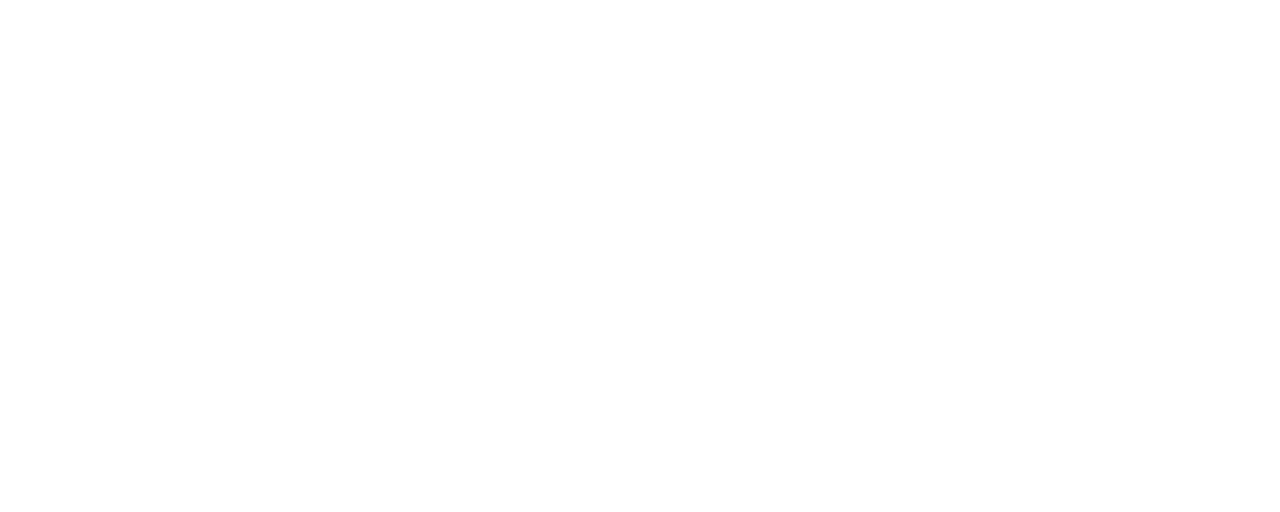
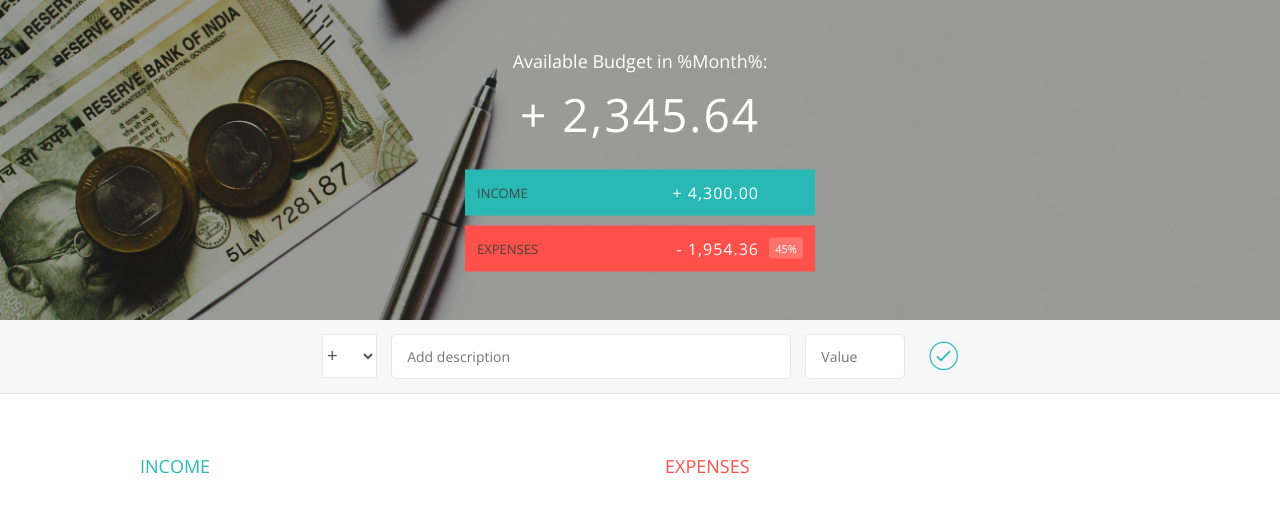
Before and after one commit to khalinguy/Budget-App, a plain HTML site: page index.html in a window 1280 px wide. Drawn offline with nearby package versions, Linux system fonts and the light colour scheme.

Commit message:
add html and style

```diff
--- a/index.html
+++ b/index.html
@@ -2,9 +2,129 @@
 <html lang="en">
 <head>
     <meta charset="UTF-8">
-    <title>Title</title>
+    <link href="https://fonts.googleapis.com/css?family=Open+Sans:100,300,400,600" rel="stylesheet" type="text/css">
+    <link href="http://code.ionicframework.com/ionicons/2.0.1/css/ionicons.min.css" rel="stylesheet" type="text/css">
+    <link type="text/css" rel="stylesheet" href="style.css">
+    <title>My Budget</title>
 </head>
 <body>
 
+<div class="top">
+    <div class="budget">
+        <div class="budget__title">
+            Available Budget in <span class="budget__title--month">%Month%</span>:
+        </div>
+
+        <div class="budget__value">+ 2,345.64</div>
+
+        <div class="budget__income clearfix">
+            <div class="budget__income--text">Income</div>
+            <div class="right">
+                <div class="budget__income--value">+ 4,300.00</div>
+                <div class="budget__income--percentage">&nbsp;</div>
+            </div>
+        </div>
+
+        <div class="budget__expenses clearfix">
+            <div class="budget__expenses--text">Expenses</div>
+            <div class="right clearfix">
+                <div class="budget__expenses--value">- 1,954.36</div>
+                <div class="budget__expenses--percentage">45%</div>
+            </div>
+        </div>
+    </div>
+</div>
+
+
+
+<div class="bottom">
+    <div class="add">
+        <div class="add__container">
+            <select class="add__type">
+                <option value="inc" selected>+</option>
+                <option value="exp">-</option>
+            </select>
+            <input type="text" class="add__description" placeholder="Add description">
+            <input type="number" class="add__value" placeholder="Value">
+            <button class="add__btn"><i class="ion-ios-checkmark-outline"></i></button>
+        </div>
+    </div>
+
+    <div class="container clearfix">
+        <div class="income">
+            <h2 class="icome__title">Income</h2>
+
+            <div class="income__list">
+
+                <!--
+                <div class="item clearfix" id="income-0">
+                    <div class="item__description" contenteditable="true">Salary</div>
+                    <div class="right clearfix">
+                        <div class="item__value" contenteditable="true">+ 2,100.00</div>
+                        <div class="item__delete">
+                            <button class="item__delete--btn">
+                                <i class="ion-android-close"></i>
+                            </button>
+                            <button class="item__edit--btn">
+                                <i class="ion-android-create"></i>
+                            </button>
+                        </div>
+                    </div>
+                </div>
+                -->
+                <!--
+                <div class="item clearfix" id="income-1">
+                    <div class="item__description">Sold car</div>
+                    <div class="right clearfix">
+                        <div class="item__value">+ 1,500.00</div>
+                        <div class="item__delete">
+                            <button class="item__delete--btn"><i class="ion-ios-close-outline"></i></button>
+                        </div>
+                    </div>
+                </div>
+                -->
+
+            </div>
+        </div>
+
+
+
+        <div class="expenses">
+            <h2 class="expenses__title">Expenses</h2>
+
+            <div class="expenses__list">
+
+                <!--
+                <div class="item clearfix" id="expense-0">
+                    <div class="item__description">Apartment rent</div>
+                    <div class="right clearfix">
+                        <div class="item__value">- 900.00</div>
+                        <div class="item__percentage">21%</div>
+                        <div class="item__delete">
+                            <button class="item__delete--btn"><i class="ion-ios-close-outline"></i></button>
+                        </div>
+                    </div>
+                </div>
+
+                <div class="item clearfix" id="expense-1">
+                    <div class="item__description">Grocery shopping</div>
+                    <div class="right clearfix">
+                        <div class="item__value">- 435.28</div>
+                        <div class="item__percentage">10%</div>
+                        <div class="item__delete">
+                            <button class="item__delete--btn"><i class="ion-ios-close-outline"></i></button>
+                        </div>
+                    </div>
+                </div>
+                -->
+
+            </div>
+        </div>
+    </div>
+
+
+</div>
+
+<script src="app.js"></script>
 </body>
 </html>
--- a/style.css
+++ b/style.css
@@ -0,0 +1,299 @@
+/**********************************************
+*** GENERAL
+**********************************************/
+
+* {
+    margin: 0;
+    padding: 0;
+    box-sizing: border-box;
+}
+
+.clearfix::after {
+    content: "";
+    display: table;
+    clear: both;
+}
+
+body {
+    color: #555;
+    font-family: Open Sans;
+    font-size: 16px;
+    position: relative;
+    height: 100vh;
+    font-weight: 400;
+}
+
+.right { float: right; }
+.red { color: #FF5049 !important; }
+.red-focus:focus { border: 1px solid #FF5049 !important; }
+
+/**********************************************
+*** TOP PART
+**********************************************/
+
+.top {
+    height: 40vh;
+    background-image: linear-gradient(rgba(0, 0, 0, 0.35), rgba(0, 0, 0, 0.35)), url(back.jpg);
+    background-size: cover;
+    background-position: center;
+    position: relative;
+}
+
+.budget {
+    position: absolute;
+    width: 350px;
+    top: 50%;
+    left: 50%;
+    transform: translate(-50%, -50%);
+    color: #fff;
+}
+
+.budget__title {
+    font-size: 18px;
+    text-align: center;
+    margin-bottom: 10px;
+    font-weight: 300;
+}
+
+.budget__value {
+    font-weight: 300;
+    font-size: 46px;
+    text-align: center;
+    margin-bottom: 25px;
+    letter-spacing: 2px;
+}
+
+.budget__income,
+.budget__expenses {
+    padding: 12px;
+    text-transform: uppercase;
+}
+
+.budget__income {
+    margin-bottom: 10px;
+    background-color: #28B9B5;
+}
+
+.budget__expenses {
+    background-color: #FF5049;
+}
+
+.budget__income--text,
+.budget__expenses--text {
+    float: left;
+    font-size: 13px;
+    color: #444;
+    margin-top: 2px;
+}
+
+.budget__income--value,
+.budget__expenses--value {
+    letter-spacing: 1px;
+    float: left;
+}
+
+.budget__income--percentage,
+.budget__expenses--percentage {
+    float: left;
+    width: 34px;
+    font-size: 11px;
+    padding: 3px 0;
+    margin-left: 10px;
+}
+
+.budget__expenses--percentage {
+    background-color: rgba(255, 255, 255, 0.2);
+    text-align: center;
+    border-radius: 3px;
+}
+
+
+/**********************************************
+*** BOTTOM PART
+**********************************************/
+
+/***** FORM *****/
+.add {
+    padding: 14px;
+    border-bottom: 1px solid #e7e7e7;
+    background-color: #f7f7f7;
+}
+
+.add__container {
+    margin: 0 auto;
+    text-align: center;
+}
+
+.add__type {
+    width: 55px;
+    border: 1px solid #e7e7e7;
+    height: 44px;
+    font-size: 18px;
+    color: inherit;
+    background-color: #fff;
+    margin-right: 10px;
+    font-weight: 300;
+    transition: border 0.3s;
+}
+
+.add__description,
+.add__value {
+    border: 1px solid #e7e7e7;
+    background-color: #fff;
+    color: inherit;
+    font-family: inherit;
+    font-size: 14px;
+    padding: 12px 15px;
+    margin-right: 10px;
+    border-radius: 5px;
+    transition: border 0.3s;
+}
+
+.add__description { width: 400px;}
+.add__value { width: 100px;}
+
+.add__btn {
+    font-size: 35px;
+    background: none;
+    border: none;
+    color: #28B9B5;
+    cursor: pointer;
+    display: inline-block;
+    vertical-align: middle;
+    line-height: 1.1;
+    margin-left: 10px;
+}
+
+.add__btn:active { transform: translateY(2px); }
+
+.add__type:focus,
+.add__description:focus,
+.add__value:focus {
+    outline: none;
+    border: 1px solid #28B9B5;
+}
+
+.add__btn:focus { outline: none; }
+
+/***** LISTS *****/
+.container {
+    width: 1000px;
+    margin: 60px auto;
+}
+
+.income {
+    float: left;
+    width: 475px;
+    margin-right: 50px;
+}
+
+.expenses {
+    float: left;
+    width: 475px;
+}
+
+h2 {
+    text-transform: uppercase;
+    font-size: 18px;
+    font-weight: 400;
+    margin-bottom: 15px;
+}
+
+.icome__title { color: #28B9B5; }
+.expenses__title { color: #FF5049; }
+
+.item {
+    padding: 13px;
+    border-bottom: 1px solid #e7e7e7;
+}
+
+.item:first-child { border-top: 1px solid #e7e7e7; }
+.item:nth-child(even) { background-color: #f7f7f7; }
+
+.item__description {
+    float: left;
+}
+
+.item__value {
+    float: left;
+    transition: transform 0.3s;
+}
+
+.item__percentage {
+    float: left;
+    margin-left: 20px;
+    transition: transform 0.3s;
+    font-size: 11px;
+    background-color: #FFDAD9;
+    padding: 3px;
+    border-radius: 3px;
+    width: 32px;
+    text-align: center;
+}
+
+.income .item__value,
+.income .item__delete--btn {
+    color: #28B9B5;
+}
+.income .item__edit--btn {
+    color: #28B9B5;
+}
+
+.expenses .item__value,
+.expenses .item__percentage,
+.expenses .item__delete--btn {
+    color: #FF5049;
+}
+.expenses .item__edit--btn {
+    color: #FF5049;
+}
+
+.item__delete {
+    float: left;
+    display: flex;
+}
+
+.item__delete--btn {
+    font-size: 22px;
+    background: none;
+    border: none;
+    cursor: pointer;
+    display: inline-block;
+    vertical-align: middle;
+    line-height: 1;
+    display: none;
+}
+
+.item__edit--btn {
+    margin-left: 10px;
+    font-size: 20px;
+    background: none;
+    border: none;
+    cursor: pointer;
+    display: inline-block;
+    vertical-align: middle;
+    line-height: 1;
+    display: none;
+}
+
+.item__edit--btn:focus { outline: none; }
+.item__edit--btn:active { transform: translateY(2px); }
+
+.item__delete--btn:focus { outline: none; }
+.item__delete--btn:active { transform: translateY(2px); }
+
+.item:hover .item__delete--btn { display: block; }
+.item:hover .item__edit--btn { display: block; }
+.item:hover .item__value { transform: translateX(-20px); }
+.item:hover .item__percentage { transform: translateX(-20px); }
+
+
+.unpaid {
+    background-color: #FFDAD9 !important;
+    cursor: pointer;
+    color: #FF5049;
+
+}
+
+.unpaid .item__percentage { box-shadow: 0 2px 6px 0 rgba(0, 0, 0, 0.1); }
+.unpaid:hover .item__description { font-weight: 900; }
```
